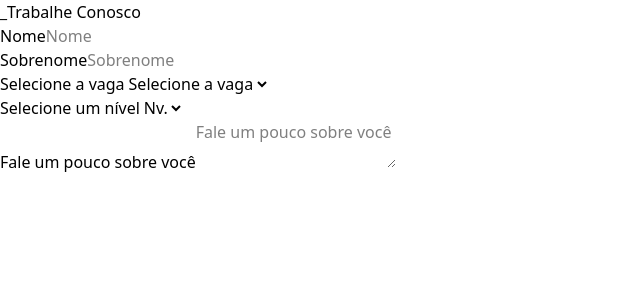
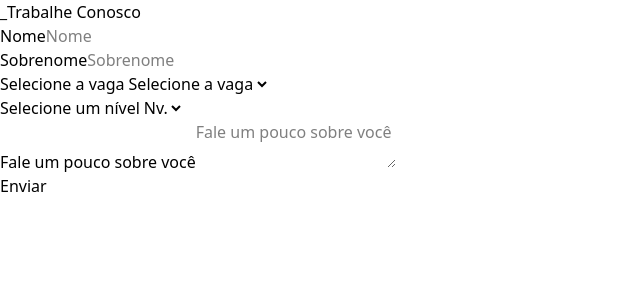
Before and after one commit to allangdasilva/challenge-react-itau, a React (Vite) app: page / in a window 1280 px wide. Shown: the top 300 px of the page, without its empty margins (0-640 px from the left). Built offline with nearby package versions, Linux system fonts and the light colour scheme.

Commit message:
Criar o componente Button

```diff
--- /dev/null
+++ b/src/ui/Button.tsx
@@ -0,0 +1,13 @@
+import React from "react";
+
+const Button = ({
+  type,
+  children,
+}: {
+  type: "submit" | "reset" | "button" | undefined;
+  children: React.ReactNode;
+}) => {
+  return <button type={type}>{children}</button>;
+};
+
+export default Button;
--- a/src/ui/form/InterviewForm.tsx
+++ b/src/ui/form/InterviewForm.tsx
@@ -2,6 +2,7 @@ import React from "react";
 import InputField from "./InputField";
 import SelectField from "./SelectField";
 import TextareaField from "./TextareaField";
+import Button from "../Button";
 
 const InterviewForm = () => {
   return (
@@ -39,6 +40,8 @@ const InterviewForm = () => {
         name="about-yourself"
         placeholder="Fale um pouco sobre você"
       />
+
+      <Button type="submit">Enviar</Button>
     </form>
   );
 };
```
